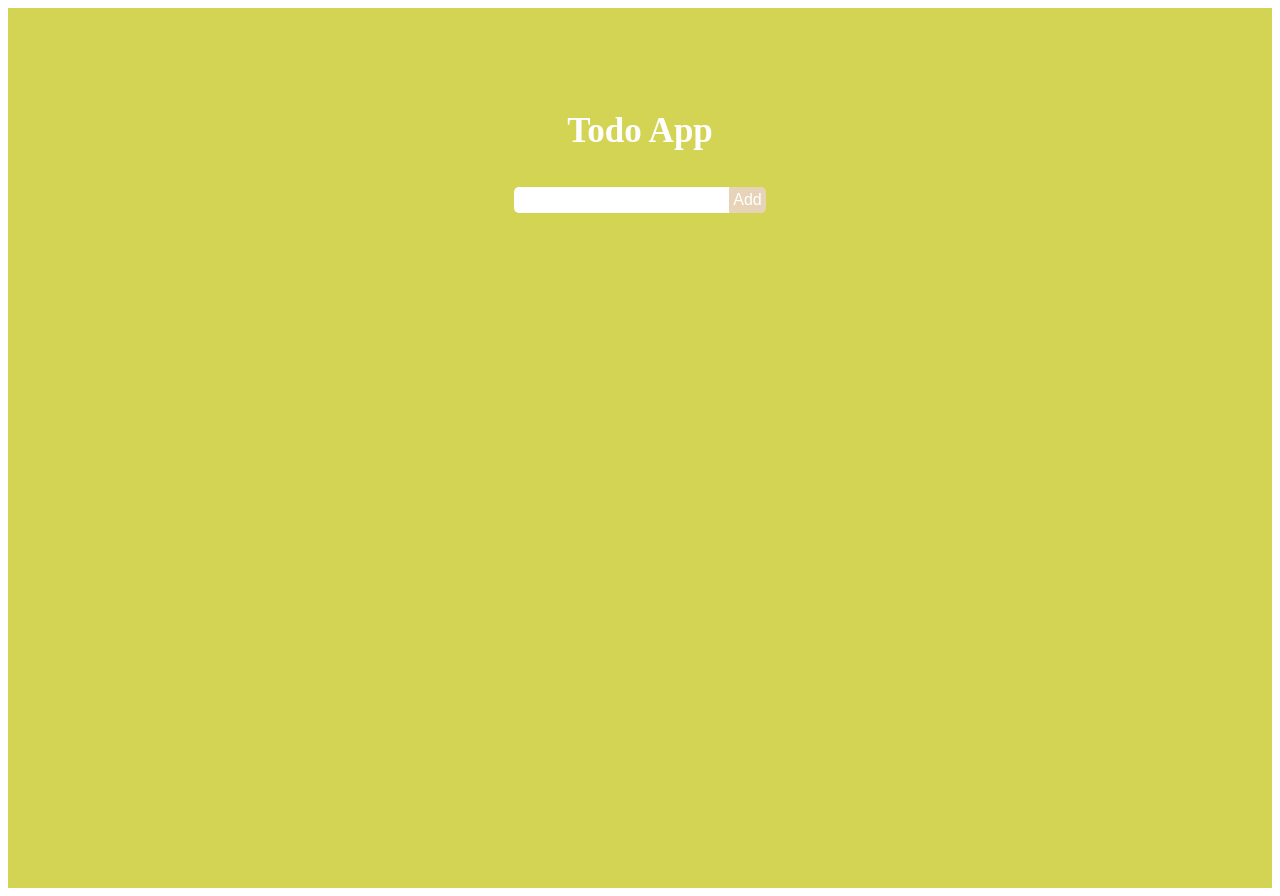
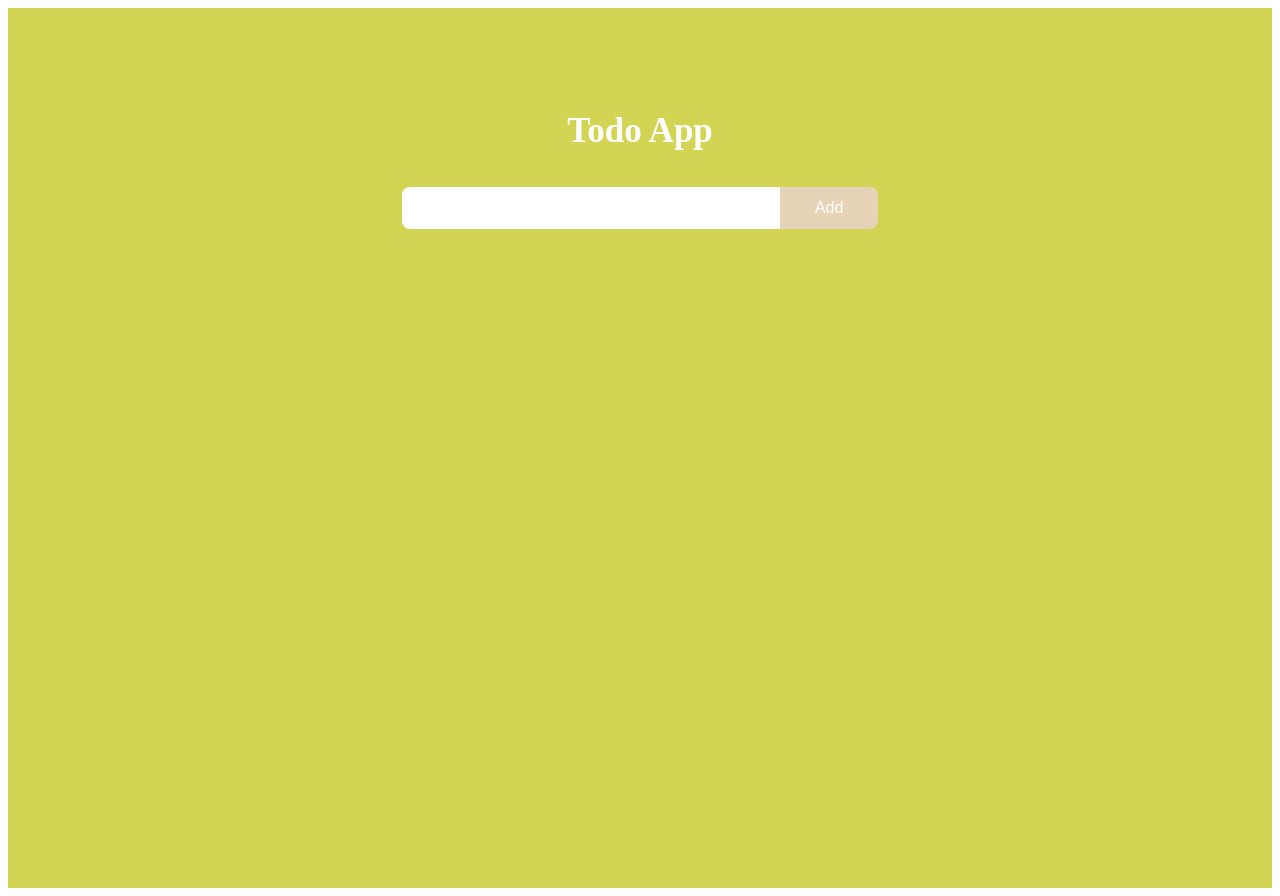
Before and after one commit to ian-afk/react_typescript, a React (Vite) app: page / in a window 1280 px wide. Built offline with nearby package versions, Linux system fonts and the light colour scheme.

Commit message:
change flex grow of formtodo input to 2 to have the most space

```diff
--- a/src/components/TodoForm.module.css
+++ b/src/components/TodoForm.module.css
@@ -1,25 +1,29 @@
+.todoForm {
+  width: 100%;
+}
+
 .form-todo {
   display: flex;
 
-  margin: 12px 4px 24px;
+  margin: 12px 12px 24px;
   flex-wrap: wrap;
 }
 
 .form-todo input {
-  border-radius: 5px 0 0 5px;
-  padding: 4px;
+  border-radius: 8px 0 0 8px;
+  padding: 12px;
   border: none;
-  flex: 1 1 auto;
+  flex: 2 1 auto;
   font-size: 1.6rem;
 }
 
 .form-todo button {
-  border-radius: 0 5px 5px 0;
+  border-radius: 0 8px 8px 0;
   border: none;
   background-color: #e7d3b8;
   color: white;
-  padding: 4px;
-  flex: 1 1 auto;
+  padding: 12px;
+  flex: 1 1 0;
   font-size: 1.6rem;
 }
 
--- a/src/components/TodoForm.tsx
+++ b/src/components/TodoForm.tsx
@@ -20,12 +20,12 @@ function TodoForm({ onAddTodo }: TodoFormProps) {
   }
 
   return (
-    <>
+    <div className={styles.todoForm}>
       <form onSubmit={handleSubmit} className={styles["form-todo"]}>
         <input type="text" value={todo} onChange={handleChange} />
         <button>Add</button>
       </form>
-    </>
+    </div>
   );
 }
 
```
